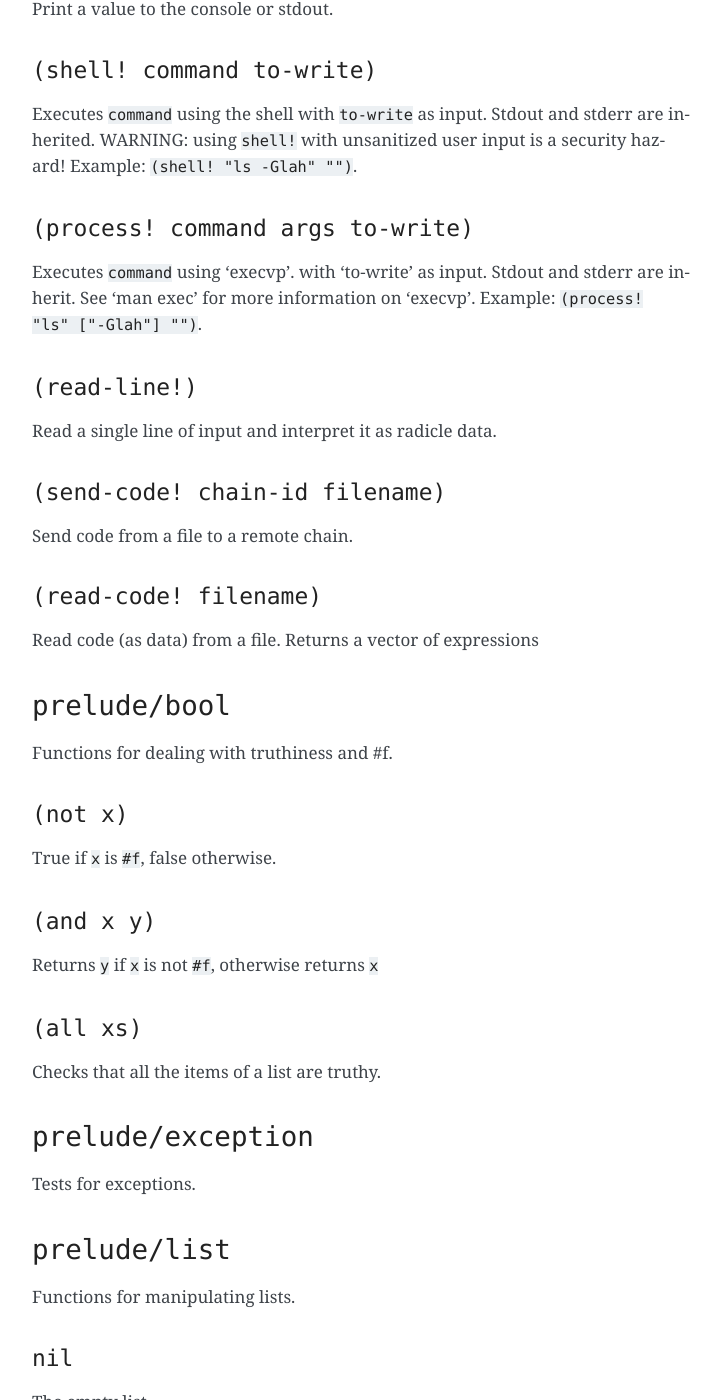
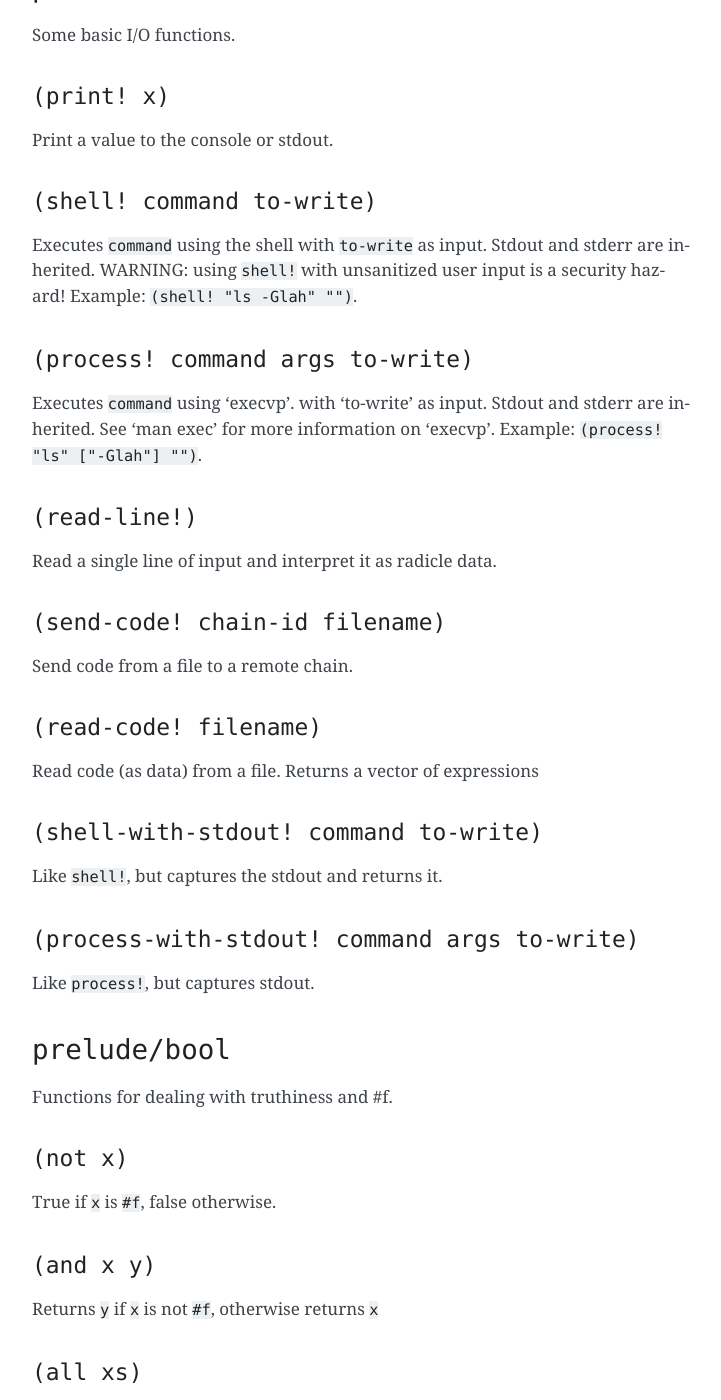
Before and after one commit to radicle-dev/radicle-alpha, a Sphinx documentation site: the page built from docs/source/reference.rst, in a window 1280 px wide and 1400 px high, scrolled down 13784 px. Shown: the whole window, without its empty margins (388-1109 px from the left). Built offline with Sphinx 7.4.7, drawn with Linux system fonts in a browser that asks for light colours; pages that are not in the unit, such as notebooks, are missing from menus; some of the changed text lies outside the part shown.

Commit message:
More IO (#290)
Adds shell-with-stdout!, process-with-stdout!, close-handle!, and read-contents-handle!.
fzf-select-by-key! works again.

```diff
--- a/docs/source/reference.rst
+++ b/docs/source/reference.rst
@@ -463,7 +463,13 @@
 ``read-line-handle!``
 ~~~~~~~~~~~~~~~~~~~~~
 
-Read a single line from a handle.
+Read a single line from a handle. Returns the string read, or the
+keyword ``:eof`` if an EOF is encountered.
+
+``close-handle!``
+~~~~~~~~~~~~~~~~~
+
+Close a handle
 
 ``now!``
 ~~~~~~~~
@@ -669,8 +675,8 @@
 ~~~~~~~~~~~~~~~~~~~~~~~~~~~~~~~~~~~~
 
 Executes ``command`` using 'execvp'. with 'to-write' as input. Stdout
-and stderr are inherit. See 'man exec' for more information on 'execvp'.
-Example: ``(process! "ls" ["-Glah"] "")``.
+and stderr are inherited. See 'man exec' for more information on
+'execvp'. Example: ``(process! "ls" ["-Glah"] "")``.
 
 ``(read-line!)``
 ~~~~~~~~~~~~~~~~
@@ -686,6 +692,16 @@
 ~~~~~~~~~~~~~~~~~~~~~~~~~
 
 Read code (as data) from a file. Returns a vector of expressions
+
+``(shell-with-stdout! command to-write)``
+~~~~~~~~~~~~~~~~~~~~~~~~~~~~~~~~~~~~~~~~~
+
+Like ``shell!``, but captures the stdout and returns it.
+
+``(process-with-stdout! command args to-write)``
+~~~~~~~~~~~~~~~~~~~~~~~~~~~~~~~~~~~~~~~~~~~~~~~~
+
+Like ``process!``, but captures stdout.
 
 ``prelude/bool``
 ----------------
--- a/package.yaml
+++ b/package.yaml
@@ -77,8 +77,6 @@
     source-dirs:
     - test/docs
     ghc-options: -threaded
-    other-modules:
-    - Paths_radicle
     dependencies:
     - doctest
     - Glob
--- a/reference-doc.yaml
+++ b/reference-doc.yaml
@@ -105,6 +105,7 @@
 - load!
 - read-file!
 - read-line-handle!
+- close-handle!
 - now!
 - system!
 - wait-for-process!
```
Also changed, not shown: 9 other files.
